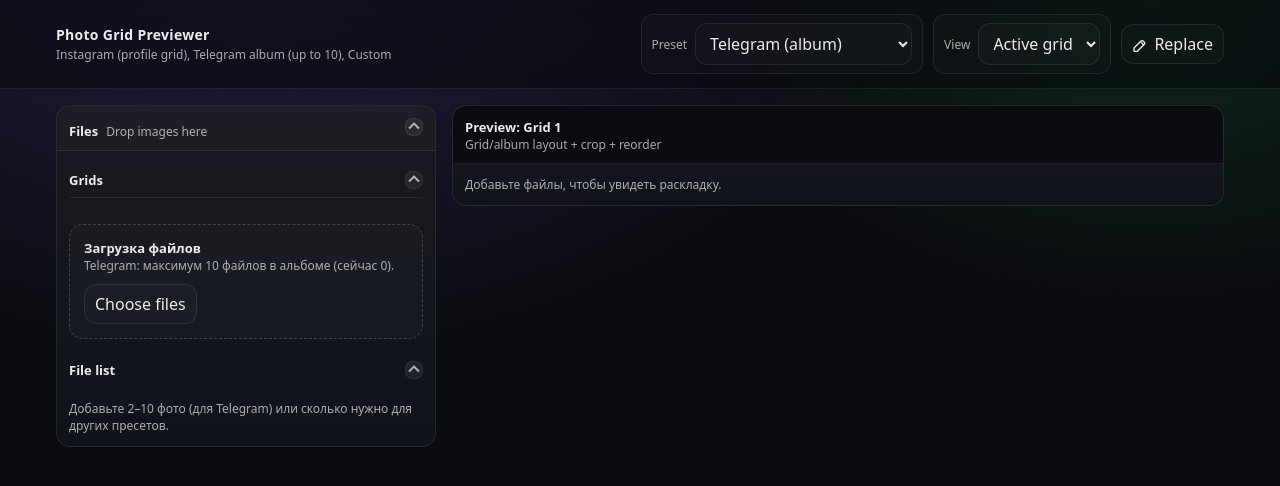
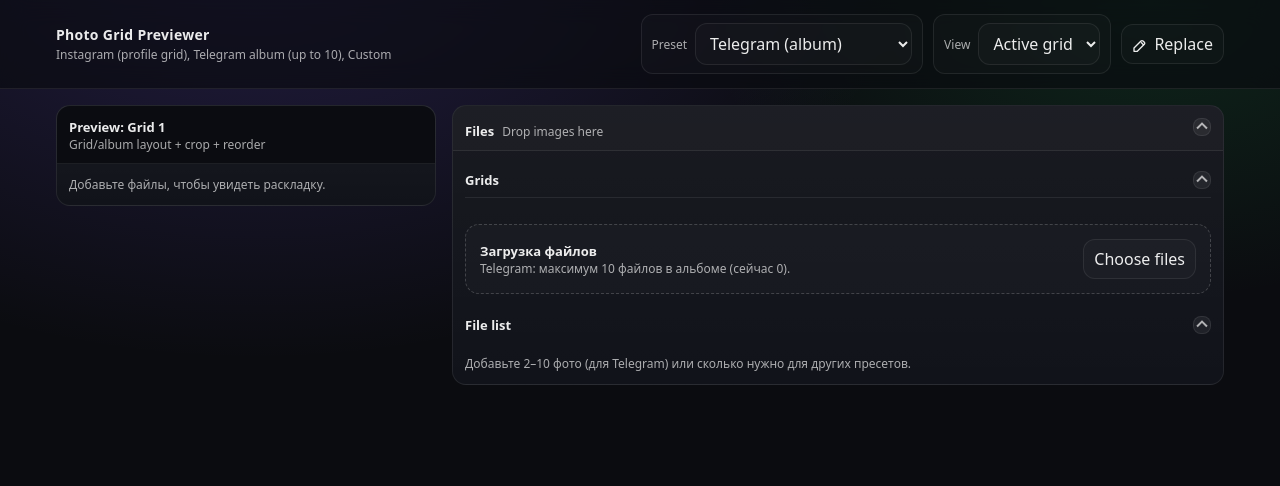
Before and after one commit to serjo96/grid-media-view, a React (Vite) app: page / in a window 1280 px wide. Shown: the top 486 px of the page. Built offline with nearby package versions, Linux system fonts and the light colour scheme.

Commit message:
Add SCSS styling for App and components, enhancing layout and responsiveness

```diff
--- a/src/App.css
+++ b/src/App.scss
@@ -1,3 +1,6 @@
+@use './styles/variables' as *;
+
+// --- Base (mobile) + shared ---
 .app {
   min-height: 100vh;
   display: grid;
@@ -59,11 +62,12 @@
 .topbarInner {
   max-width: 1200px;
   margin: 0 auto;
-  padding: 14px 16px;
+  padding: 10px 12px;
   display: flex;
-  align-items: center;
+  align-items: flex-start;
   justify-content: space-between;
   gap: 12px;
+  flex-wrap: wrap;
 }
 
 .topbarControls {
@@ -71,7 +75,8 @@
   align-items: center;
   gap: 10px;
   flex-wrap: wrap;
-  justify-content: flex-end;
+  width: 100%;
+  justify-content: flex-start;
 }
 
 .brand {
@@ -89,16 +94,17 @@
 .subtitle {
   font-size: 12px;
   color: var(--muted);
+  display: none;
 }
 
 .content {
   max-width: 1200px;
   margin: 0 auto;
   width: 100%;
-  padding: 16px;
+  padding: 12px;
   display: grid;
-  grid-template-columns: 380px 1fr;
-  gap: 16px;
+  grid-template-columns: 1fr;
+  gap: 12px;
   align-items: start;
 }
 
@@ -122,6 +128,7 @@
   align-items: baseline;
   justify-content: space-between;
   gap: 8px;
+  flex-wrap: wrap;
 }
 
 .panelTitle {
@@ -132,6 +139,7 @@
 .panelHint {
   font-size: 12px;
   color: var(--muted);
+  width: 100%;
 }
 
 .panelHeaderSticky {
@@ -153,28 +161,28 @@
   display: flex;
   align-items: center;
   gap: 4px;
-}
 
-.gridNavButtons .btn {
+  .btn {
     padding: 6px 8px;
     display: flex;
     align-items: center;
     justify-content: center;
   }
 
-.gridNavButtons .btnIcon {
+  .btnIcon {
     margin-right: 0;
     display: flex;
     align-items: center;
     justify-content: center;
   }
+}
 
 .filesSectionAccordion {
-  margin-bottom: 12px;
+  margin-bottom: 10px;
+
+  &:last-child {
+    margin-bottom: 0;
   }
-
-.filesSectionAccordion:last-child {
-  margin-bottom: 0;
 }
 
 .filesSectionSummary {
@@ -187,35 +195,16 @@
   user-select: none;
   list-style: none;
   border-bottom: 1px solid var(--border);
+
+  &::-webkit-details-marker {
+    display: none;
   }
-
-.filesSectionSummary::-webkit-details-marker {
-  display: none;
 }
 
 .filesSectionAccordion[open] .filesSectionSummary {
   border-bottom-color: transparent;
 }
 
-.btnMobileOnly {
-  display: none;
-}
-
-.panelMobileHideWhenFilesCollapsed {
-  display: block;
-}
-
-@media (max-width: 980px) {
-  .filesPanelClosed .panelMobileHideWhenFilesCollapsed {
-    display: none;
-  }
-}
-
-.btnDesktopOnly {
-  display: block;
-}
-
-@media (max-width: 520px) {
 .btnMobileOnly {
   display: block;
 }
@@ -224,9 +213,12 @@
   display: none;
 }
 
-  .filesSectionAccordion {
-    margin-bottom: 10px;
+.panelMobileHideWhenFilesCollapsed {
+  display: block;
 }
+
+.filesPanelClosed .panelMobileHideWhenFilesCollapsed {
+  display: none;
 }
 
 .panelBody {
@@ -235,26 +227,26 @@
 
 .panelAccordion {
   padding: 0;
-}
 
-.panelAccordion summary {
+  summary {
     position: relative;
     z-index: 2;
   }
 
-.panelAccordion .panelBody {
+  .panelBody {
     position: relative;
     z-index: 1;
+  }
 }
 
 .panelSummary {
   cursor: pointer;
   user-select: none;
   list-style: none;
+
+  &::-webkit-details-marker {
+    display: none;
   }
-
-.panelSummary::-webkit-details-marker {
-  display: none;
 }
 
 .accordionChevron {
@@ -266,9 +258,8 @@
   border: 1px solid var(--border);
   position: relative;
   flex: 0 0 auto;
-}
 
-.accordionChevron::before {
+  &::before {
     content: "";
     position: absolute;
     left: 50%;
@@ -279,6 +270,7 @@
     border-bottom: 2px solid rgba(255, 255, 255, 0.65);
     transform: translate(-50%, -60%) rotate(45deg);
     transition: transform 120ms ease;
+  }
 }
 
 .panelAccordion[open] .accordionChevron::before {
@@ -310,19 +302,19 @@
   color: var(--text);
   border-radius: 12px;
   cursor: pointer;
+
+  &:hover {
+    border-color: rgba(255, 255, 255, 0.16);
   }
-
-.btn:hover {
-  border-color: rgba(255, 255, 255, 0.16);
 }
 
 .btnDanger {
   border-color: rgba(239, 68, 68, 0.35);
   background: rgba(239, 68, 68, 0.1);
+
+  &:hover {
+    border-color: rgba(239, 68, 68, 0.55);
   }
-
-.btnDanger:hover {
-  border-color: rgba(239, 68, 68, 0.55);
 }
 
 .btnIcon {
@@ -336,10 +328,10 @@
 .btnToggleActive {
   border-color: rgba(124, 92, 255, 0.55);
   background: rgba(124, 92, 255, 0.12);
+
+  &:hover {
+    border-color: rgba(124, 92, 255, 0.75);
   }
-
-.btnToggleActive:hover {
-  border-color: rgba(124, 92, 255, 0.75);
 }
 
 .btnGhost {
@@ -347,10 +339,10 @@
   border-radius: 10px;
   background: rgba(0, 0, 0, 0.22);
   border-color: rgba(255, 255, 255, 0.12);
+
+  &:hover {
+    border-color: rgba(255, 255, 255, 0.22);
   }
-
-.btnGhost:hover {
-  border-color: rgba(255, 255, 255, 0.22);
 }
 
 .viewToggle {
@@ -363,7 +355,7 @@
   display: inline-flex;
   align-items: center;
   gap: 6px;
-  padding: 7px 10px;
+  padding: 7px 8px;
 }
 
 .viewToggleIcon {
@@ -372,12 +364,70 @@
   justify-content: center;
 }
 
-@media (max-width: 980px) {
-  .content {
-    grid-template-columns: 1fr;
+.viewToggleText {
+  display: none;
 }
 
-  /* Reorder panels on mobile: Preview first, Files second */
+// --- from-sm (521px+) ---
+@include from-sm {
+  .btnMobileOnly {
+    display: none;
+  }
+
+  .btnDesktopOnly {
+    display: block;
+  }
+
+  .filesSectionAccordion {
+    margin-bottom: 12px;
+  }
+}
+
+// --- from-md (721px+) ---
+@include from-md {
+  .topbarInner {
+    padding: 14px 16px;
+    align-items: center;
+    flex-wrap: nowrap;
+  }
+
+  .topbarControls {
+    width: auto;
+    justify-content: flex-end;
+  }
+
+  .content {
+    padding: 16px;
+    gap: 16px;
+  }
+
+  .viewToggleBtn {
+    padding: 7px 10px;
+  }
+
+  .viewToggleText {
+    display: inline;
+  }
+
+  .subtitle {
+    display: block;
+  }
+
+  .panelHeader {
+    flex-wrap: nowrap;
+  }
+
+  .panelHint {
+    width: auto;
+  }
+}
+
+// --- from-lg (981px+) ---
+@include from-lg {
+  .content {
+    grid-template-columns: 380px 1fr;
+  }
+
   .previewPanel {
     order: -1;
   }
@@ -385,48 +435,8 @@
   .filesPanel {
     order: 0;
   }
-}
 
-@media (max-width: 720px) {
-  .topbarInner {
-    align-items: flex-start;
-    flex-wrap: wrap;
-  }
-
-  .topbarControls {
-    width: 100%;
-    justify-content: flex-start;
-  }
-
-  .content {
-    padding: 12px;
-    gap: 12px;
+  .filesPanelClosed .panelMobileHideWhenFilesCollapsed {
+    display: block;
   }
 }
-
-@media (max-width: 520px) {
-  .topbarInner {
-    padding: 10px 12px;
-  }
-
-  .subtitle {
-    display: none;
-  }
-
-  .panelHeader {
-    flex-wrap: wrap;
-  }
-
-  .panelHint {
-    width: 100%;
-  }
-
-  /* Mobile: keep view toggles compact */
-  .viewToggleBtn {
-    padding: 7px 8px;
-  }
-
-  .viewToggleText {
-    display: none;
-  }
-}
--- a/src/App.tsx
+++ b/src/App.tsx
@@ -1,5 +1,5 @@
-import "./App.css";
-import "./components/components.css";
+import "./App.scss";
+import "./components/components.scss";
 import { useEffect, useMemo, useRef, useState } from "react";
 import { UploadArea } from "./components/UploadArea";
 import { StackList } from "./components/StackList";
--- a/src/components/components.css
+++ b/src/components/components.scss
@@ -1,3 +1,6 @@
+@use '../styles/variables' as *;
+
+// --- Upload (mobile base) ---
 .uploadDrop {
   border: 1px dashed rgba(255, 255, 255, 0.18);
   background: rgba(255, 255, 255, 0.02);
@@ -27,8 +30,22 @@
   color: var(--muted);
 }
 
+.uploadActions {
+  display: none !important;
+}
+
 .uploadFixedBar {
-  display: none;
+  display: grid;
+  gap: 6px;
+  position: fixed;
+  left: 0;
+  right: 0;
+  bottom: 0;
+  z-index: 50;
+  padding: 10px 12px calc(10px + env(safe-area-inset-bottom));
+  background: rgba(10, 11, 16, 0.7);
+  backdrop-filter: blur(12px);
+  border-top: 1px solid var(--border);
 }
 
 .uploadFixedBtn {
@@ -43,6 +60,7 @@
   line-height: 1.25;
 }
 
+// --- Stack (mobile base) ---
 .stack {
   display: grid;
   gap: 10px;
@@ -50,7 +68,8 @@
 
 .stackItem {
   display: grid;
-  grid-template-columns: 56px 1fr auto;
+  grid-template-columns: 56px 1fr;
+  grid-template-rows: auto auto;
   gap: 10px;
   align-items: center;
   border: 1px solid var(--border);
@@ -67,13 +86,13 @@
   overflow: hidden;
   position: relative;
   background: rgba(0, 0, 0, 0.35);
-}
 
-.thumb img {
+  img {
     width: 100%;
     height: 100%;
     object-fit: cover;
     display: block;
+  }
 }
 
 .stackMeta {
@@ -97,6 +116,8 @@
   display: flex;
   align-items: center;
   gap: 8px;
+  grid-column: 1 / -1;
+  justify-content: flex-end;
 }
 
 .stackItemSelected {
@@ -111,11 +132,12 @@
   font-size: 11px;
   color: var(--muted);
   border: 1px solid rgba(124, 92, 255, 0.35);
-  background: rgba(124, 92, 255, 0.10);
+  background: rgba(124, 92, 255, 0.1);
   border-radius: 10px;
   padding: 2px 6px;
 }
 
+// --- Preview (mobile base) ---
 .previewWrap {
   display: flex;
   flex-direction: column;
@@ -126,7 +148,7 @@
   background: rgba(0, 0, 0, 0.25);
   border: 1px solid var(--border);
   border-radius: 16px;
-  padding: 10px;
+  padding: 6px;
   overflow: hidden;
   width: 100%;
 }
@@ -142,6 +164,7 @@
   margin: 0 auto;
 }
 
+// --- Tiles ---
 .tile {
   position: absolute;
   overflow: hidden;
@@ -153,10 +176,10 @@
 
 .tileReplaceMode {
   touch-action: manipulation;
+
+  .tileOverlay {
+    opacity: 1;
   }
-
-.tileReplaceMode .tileOverlay {
-  opacity: 1;
 }
 
 .tileInner {
@@ -176,6 +199,12 @@
 
 .tile:hover .tileOverlay {
   opacity: 1;
+}
+
+@media (hover: none) and (pointer: coarse) {
+  .tileOverlay {
+    opacity: 1;
+  }
 }
 
 .tileBadge {
@@ -224,12 +253,7 @@
   outline-offset: 2px;
 }
 
-@media (hover: none) and (pointer: coarse) {
-  .tileOverlay {
-    opacity: 1;
-  }
-}
-
+// --- Modal (mobile base) ---
 .modalBackdrop {
   position: fixed;
   inset: 0;
@@ -266,17 +290,18 @@
 
 .modalBody {
   position: relative;
-  height: 58vh;
-  min-height: 360px;
+  height: 52vh;
+  min-height: 240px;
 }
 
 .modalFooter {
   border-top: 1px solid var(--border);
   padding: 10px 12px;
   display: flex;
-  justify-content: space-between;
+  justify-content: flex-end;
   align-items: center;
   gap: 10px;
+  flex-wrap: wrap;
 }
 
 .sliderRow {
@@ -288,14 +313,13 @@
 }
 
 .range {
-  width: 220px;
+  width: 160px;
 }
 
-/* --- View modes --- */
-
+// --- View modes (mobile base) ---
 .allGridsGrid {
   display: grid;
-  grid-template-columns: repeat(auto-fill, minmax(320px, 1fr));
+  grid-template-columns: repeat(auto-fill, minmax(240px, 1fr));
   gap: 12px;
 }
 
@@ -307,10 +331,10 @@
   background: rgba(255, 255, 255, 0.02);
   border-radius: 14px;
   padding: 10px;
+
+  &:hover {
+    border-color: rgba(255, 255, 255, 0.16);
   }
-
-.gridCard:hover {
-  border-color: rgba(255, 255, 255, 0.16);
 }
 
 .gridCardActive {
@@ -338,10 +362,10 @@
   display: flex;
   align-items: center;
   justify-content: center;
+
+  .btnIcon {
+    margin-right: 0;
   }
-
-.gridCardDelete .btnIcon {
-  margin-right: 0;
 }
 
 .gridCardHeader {
@@ -376,10 +400,11 @@
   padding: 4px 6px;
 }
 
+// --- TG chat ---
 .tgChatWindow {
   border: 1px solid var(--border);
-  background: radial-gradient(1200px 600px at 40% 20%, rgba(124, 92, 255, 0.10), transparent 60%),
-    rgba(0, 0, 0, 0.20);
+  background: radial-gradient(1200px 600px at 40% 20%, rgba(124, 92, 255, 0.1), transparent 60%),
+    rgba(0, 0, 0, 0.2);
   border-radius: 16px;
   padding: 12px;
   max-height: 72vh;
@@ -414,10 +439,10 @@
   min-width: 0;
   cursor: pointer;
   text-align: left;
+
+  &:hover {
+    border-color: rgba(255, 255, 255, 0.18);
   }
-
-.tgMsgBubble:hover {
-  border-color: rgba(255, 255, 255, 0.18);
 }
 
 .tgMsgDelete {
@@ -429,10 +454,10 @@
   display: flex;
   align-items: center;
   justify-content: center;
+
+  .btnIcon {
+    margin-right: 0;
   }
-
-.tgMsgDelete .btnIcon {
-  margin-right: 0;
 }
 
 .tgMsgHeader {
@@ -469,65 +494,60 @@
   text-align: right;
 }
 
-@media (max-width: 520px) {
+.mobileBottomSpacer {
+  height: calc(86px + env(safe-area-inset-bottom));
+}
+
+// --- from-sm (521px+): desktop overrides ---
+@include from-sm {
+  .uploadActions {
+    display: flex !important;
+  }
+
+  .uploadFixedBar {
+    display: none;
+  }
+
   .previewCanvas {
-    padding: 6px;
+    padding: 10px;
   }
 
   .stackItem {
-    grid-template-columns: 56px 1fr;
-    grid-template-rows: auto auto;
+    grid-template-columns: 56px 1fr auto;
+    grid-template-rows: auto;
   }
 
   .stackActions {
-    grid-column: 1 / -1;
+    grid-column: auto;
     justify-content: flex-end;
   }
 
   .range {
-    width: 160px;
+    width: 220px;
   }
 
   .modalBody {
-    height: 52vh;
-    min-height: 240px;
+    height: 58vh;
+    min-height: 360px;
   }
 
   .modalFooter {
-    flex-wrap: wrap;
-    justify-content: flex-end;
+    flex-wrap: nowrap;
+    justify-content: space-between;
   }
 
   .allGridsGrid {
-    grid-template-columns: repeat(auto-fill, minmax(240px, 1fr));
-  }
-
-  /* Mobile UX: keep upload button fixed at the bottom */
-  .uploadActions {
-    display: none !important;
-  }
-
-  .uploadFixedBar {
-    display: grid;
-    gap: 6px;
-    position: fixed;
-    left: 0;
-    right: 0;
-    bottom: 0;
-    z-index: 50;
-    padding: 10px 12px calc(10px + env(safe-area-inset-bottom));
-    background: rgba(10, 11, 16, 0.7);
-    backdrop-filter: blur(12px);
-    border-top: 1px solid var(--border);
+    grid-template-columns: repeat(auto-fill, minmax(320px, 1fr));
   }
 
   .mobileBottomSpacer {
-    height: calc(86px + env(safe-area-inset-bottom));
+    height: 0;
   }
 }
 
+// --- FAB: show on mobile only (hidden from-sm)
 .fab {
-  display: none;
+  display: flex;
   position: fixed;
   right: 16px;
   bottom: calc(86px + env(safe-area-inset-bottom));
@@ -544,19 +564,19 @@
   justify-content: center;
   transition: transform 150ms ease, box-shadow 150ms ease;
   touch-action: manipulation;
-}
 
-.fab:hover {
+  &:hover {
     transform: scale(1.05);
     box-shadow: 0 6px 16px rgba(0, 0, 0, 0.4);
   }
 
-.fab:active {
+  &:active {
     transform: scale(0.95);
   }
+}
 
-@media (max-width: 520px) {
+@include from-sm {
   .fab {
-    display: flex;
+    display: none;
   }
 }
--- /dev/null
+++ b/src/styles/_variables.scss
@@ -0,0 +1,22 @@
+// Breakpoints (mobile-first: base = mobile, then add from-sm/md/lg)
+$bp-sm: 521px;
+$bp-md: 721px;
+$bp-lg: 981px;
+
+@mixin from-sm {
+  @media (min-width: $bp-sm) {
+    @content;
+  }
+}
+
+@mixin from-md {
+  @media (min-width: $bp-md) {
+    @content;
+  }
+}
+
+@mixin from-lg {
+  @media (min-width: $bp-lg) {
+    @content;
+  }
+}
```
Lines whose indentation alone changed are shown as unchanged.
